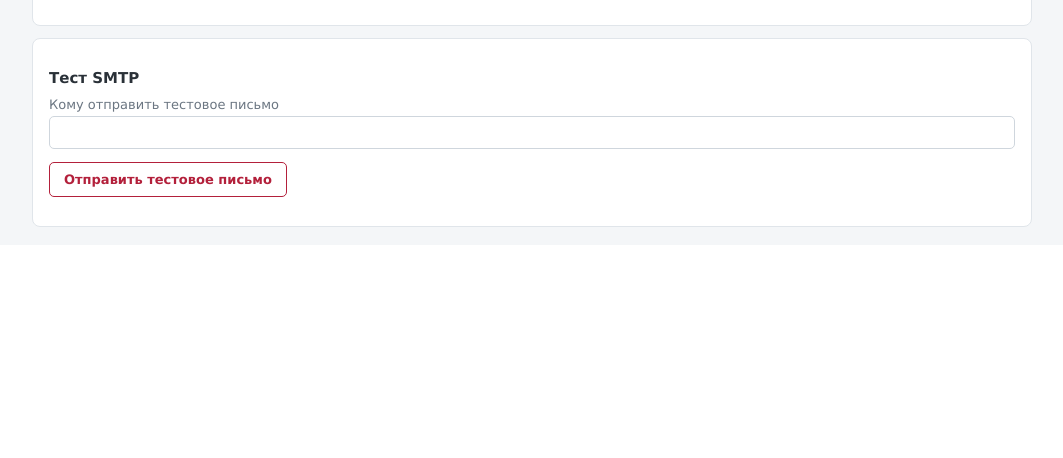
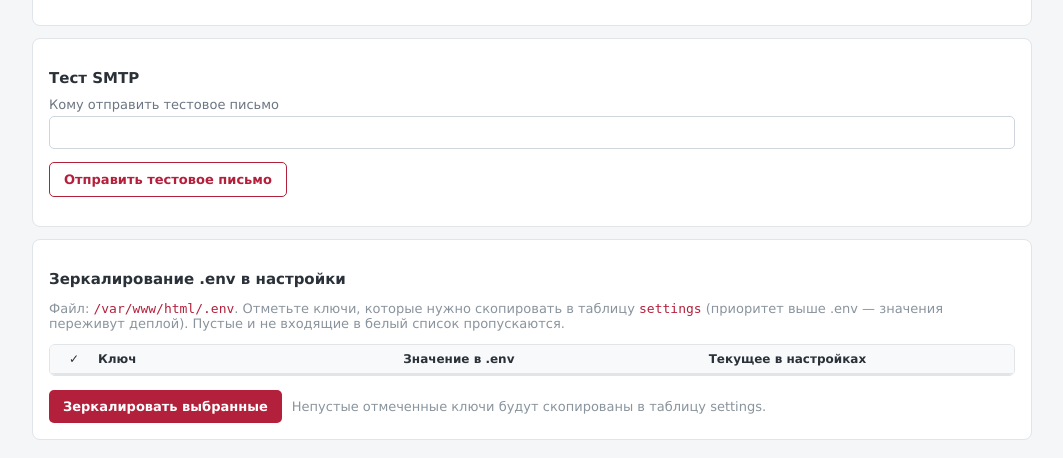
Before and after one commit to dansury/NeuroPro, a PHP site: page /setup.php in a window 1280 px wide. Shown: the part 2018-2476 px from the top of the page, without its empty margins (108-1171 px from the left). Before the commit the page ends 2245 px from the top, so only its background shows below. Run offline with PHP 8.4, Linux system fonts and the light colour scheme; the visitor is signed in with stand-in values (Sample User, id 1); some libraries are stand-ins or nearby versions.

Commit message:
Зеркалирование .env в настройки (setup.php)
Новая секция на странице настроек позволяет прочитать файл .env и
скопировать выбранные значения в таблицу settings — после этого .env
на хостинге не нужен, настройки переживают деплой.

Co-Authored-By: Claude Opus 4.6 <noreply@anthropic.com>
Claude-Session: https://claude.ai/code/session_013Wgqkqjcu3uwgECcGuyZui

```diff
--- a/www/lib/config.php
+++ b/www/lib/config.php
@@ -44,6 +44,36 @@ if (!function_exists('cfg_load_env_file')) {
     }
 }
 cfg_load_env_file();
+
+// Чтение .env без побочных эффектов: возвращает ['file' => путь, 'vars' => [...]]
+// или null, если файл не найден. Используется setup.php → «Зеркалировать .env
+// в настройки». Логика поиска файла — та же, что в cfg_load_env_file().
+if (!function_exists('cfg_read_env_file')) {
+    function cfg_read_env_file(): ?array {
+        $webroot = dirname(__DIR__);
+        $candidates = array_filter([
+            getenv('NP_ENV_FILE') ?: null,
+            dirname($webroot) . '/.env',
+            $webroot . '/.env',
+        ]);
+        foreach ($candidates as $file) {
+            if (!is_file($file) || !is_readable($file)) continue;
+            $pairs = [];
+            foreach (file($file, FILE_IGNORE_NEW_LINES | FILE_SKIP_EMPTY_LINES) ?: [] as $line) {
+                $line = trim($line);
+                if ($line === '' || $line[0] === '#' || !str_contains($line, '=')) continue;
+                [$k, $v] = explode('=', $line, 2);
+                $k = trim($k);
+                $v = trim((string) preg_replace('/\s+#.*$/', '', $v));
+                $v = trim($v, "\"'");
+                if ($k === '') continue;
+                $pairs[$k] = $v;
+            }
+            return ['file' => $file, 'vars' => $pairs];
+        }
+        return null;
+    }
+}
 
 if (!function_exists('cfg_env')) {
     function cfg_env(string $key, ?string $default = null): ?string {
--- a/www/setup.php
+++ b/www/setup.php
@@ -164,6 +164,26 @@ if ($method === 'POST') {
                 . ' (host=' . ($cfg_live['SMTP_HOST'] ?? '') . ':' . ($cfg_live['SMTP_PORT'] ?? '') . ').'];
         } catch (Throwable $e) {
             $messages[] = ['ok' => false, 'text' => '⚠️ SMTP-тест не прошёл: ' . $e->getMessage()];
+        }
+    } elseif (($_POST['action'] ?? '') === 'mirror_env') {
+        $env_data = cfg_read_env_file();
+        if ($env_data === null) {
+            $messages[] = ['ok' => false, 'text' => '⚠️ Файл .env не найден.'];
+        } else {
+            $whitelist = cfg_settings_whitelist();
+            $selected  = (array) ($_POST['env_keys'] ?? []);
+            $imported  = [];
+            foreach ($env_data['vars'] as $k => $v) {
+                if ($v === '' || !in_array($k, $whitelist, true)) continue;
+                if ($selected && !in_array($k, $selected, true)) continue;
+                $store->setSetting($k, $v);
+                $imported[] = $k;
+            }
+            if ($imported) {
+                $messages[] = ['ok' => true, 'text' => '✅ Зеркалировано из .env: ' . implode(', ', $imported)];
+            } else {
+                $messages[] = ['ok' => false, 'text' => '⚠️ Нечего импортировать — все выбранные ключи пусты или уже совпадают.'];
+            }
         }
     } elseif (($_POST['action'] ?? 'save') === 'save') {
         $edited = [];
@@ -373,4 +393,53 @@ $ocr_models_eff = $eff('LLM_OCR_MODELS');
   <label><span>Кому отправить тестовое письмо</span><input type="text" name="smtp_test_to" placeholder="<?= $h($eff('ADMIN_EMAIL')) ?>"></label>
   <p><button class="ghost" type="submit" name="smtp_test" value="1">Отправить тестовое письмо</button></p>
 </form>
+
+<?php
+$env_data = cfg_read_env_file();
+$env_whitelist = cfg_settings_whitelist();
+$env_secret_keys = ['OPENROUTER_API_KEY', 'YANDEX_API_KEY', 'SMTP_PASS', 'ADMIN_PASSWORD'];
+?>
+<form method="post" autocomplete="off" class="card">
+  <input type="hidden" name="action" value="mirror_env">
+  <h2>Зеркалирование .env в настройки</h2>
+  <?php if ($env_data === null): ?>
+    <p class="muted">Файл <code>.env</code> не найден. Порядок поиска: <code>NP_ENV_FILE</code> → <code>&lt;над веб-корнем&gt;/.env</code> → <code>&lt;веб-корень&gt;/.env</code>.</p>
+  <?php else: ?>
+    <p class="lede">Файл: <code><?= $h($env_data['file']) ?></code>. Отметьте ключи, которые нужно скопировать в таблицу <code>settings</code> (приоритет выше .env — значения переживут деплой). Пустые и не входящие в белый список пропускаются.</p>
+    <div class="env-mirror" style="border:1px solid #e0e5ea;border-radius:6px;margin:10px 0 14px;max-height:400px;overflow:auto;font-size:12px;">
+      <div style="display:flex;gap:10px;padding:7px 10px;border-bottom:2px solid #e0e5ea;font-weight:bold;background:#f8f9fb;">
+        <span style="width:28px;text-align:center;">&#x2713;</span>
+        <span style="flex:1;">Ключ</span>
+        <span style="flex:1;">Значение в .env</span>
+        <span style="flex:1;">Текущее в настройках</span>
+      </div>
+      <?php
+      foreach ($env_data['vars'] as $ek => $ev):
+          if (!in_array($ek, $env_whitelist, true)) continue;
+          $is_secret = in_array($ek, $env_secret_keys, true);
+          $db_val = $current[$ek] ?? '';
+          $same = ($db_val !== '' && $db_val === $ev);
+          $display_env = $is_secret ? $mask_key($ev) : $ev;
+          $display_db  = $is_secret ? $mask_key($db_val) : $db_val;
+      ?>
+        <div style="display:flex;gap:10px;align-items:center;padding:5px 10px;border-bottom:1px solid #eef1f4;<?= $same ? 'color:#8a949d;' : '' ?>">
+          <span style="width:28px;text-align:center;">
+            <?php if ($ev !== ''): ?>
+              <input type="checkbox" name="env_keys[]" value="<?= $h($ek) ?>" <?= $same ? '' : 'checked' ?> style="width:auto;">
+            <?php else: ?>
+              <span class="muted">—</span>
+            <?php endif; ?>
+          </span>
+          <span style="flex:1;"><code><?= $h($ek) ?></code></span>
+          <span style="flex:1;word-break:break-all;"><?= $ev !== '' ? $h($display_env) : '<span class="muted">(пусто)</span>' ?></span>
+          <span style="flex:1;word-break:break-all;"><?= $db_val !== '' ? $h($display_db) : '<span class="muted">—</span>' ?><?= $same ? ' <span style="color:#5a9e6f;">=</span>' : '' ?></span>
+        </div>
+      <?php endforeach; ?>
+    </div>
+    <div style="display:flex;gap:10px;align-items:center;">
+      <button type="submit">Зеркалировать выбранные</button>
+      <span class="muted">Непустые отмеченные ключи будут скопированы в таблицу settings.</span>
+    </div>
+  <?php endif; ?>
+</form>
 </main></body></html>
```
